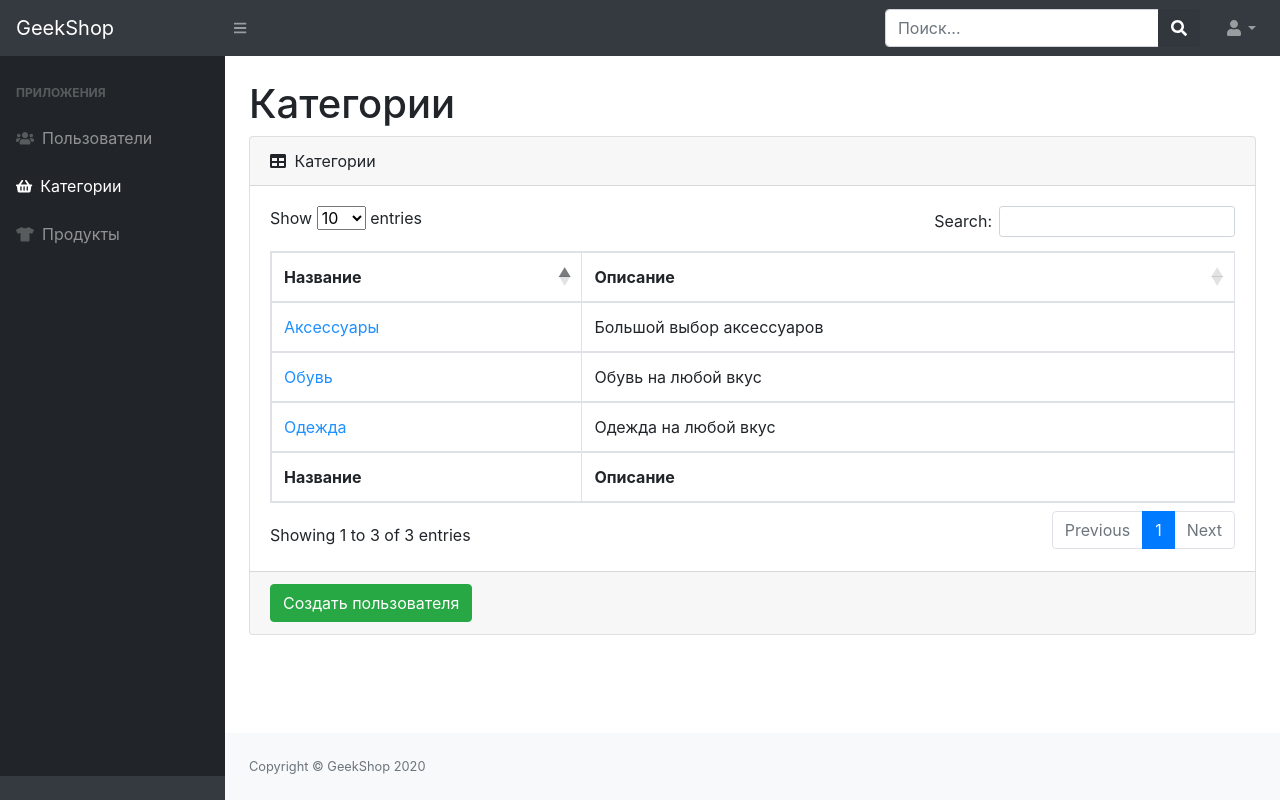
After one commit to finger-to-the-sky/geekshop-server, a Django app: page /admins-staff/categories/ in a window 1280 px wide. The commit adds this page. Run offline with Django 4.2, Linux system fonts and the light colour scheme; a user stored in the database is signed in; data comes from the database, SQL or seed files in the repository; some libraries are stand-ins or nearby versions.

Commit message:
add controller admins_categories

```diff
--- /dev/null
+++ b/geekshop/admins/templates/admins/admin-categories-read.html
@@ -0,0 +1,65 @@
+{% extends 'admins/base.html' %}
+
+{% block content %}
+      {% if messages %}
+            <div class="
+            alert alert-dismissible fade show
+            {% if messages %} alert-success {% else %} alert-warning {% endif %}" role="alert"
+                 style="margin-top: 50px;">
+                {% if messages %}
+                    {% for message in messages %}
+                        {{ message }}
+                    {% endfor %}
+                {% else %}
+                    {{ form.non_field_errors }}
+                {% endif %}
+                <button type="button" class="close" data-dismiss="alert" aria-label="Close">
+                    <span aria-hidden="true">&times;</span>
+                </button>
+            </div>
+      {% endif %}
+    <main>
+            <div class="container-fluid">
+                <h1 class="mt-4">Категории</h1>
+                <div class="card mb-4">
+                    <div class="card-header">
+                        <i class="fas fa-table mr-1"></i>
+                        Категории
+                    </div>
+                    <div class="card-body">
+                        <div class="table-responsive">
+                            <table class="table table-bordered" id="dataTable" width="100%" cellspacing="0">
+                                <thead>
+                                <tr>
+                                    <th>Название</th>
+                                    <th>Описание</th>
+                                </tr>
+                                </thead>
+                                <tfoot>
+                                <tr>
+                                    <th>Название</th>
+                                    <th>Описание</th>
+                                </tr>
+                                </tfoot>
+                                <tbody>
+                                {% for product in products_categories %}
+                                    <tr>
+                                    <td><a href="{% url 'admins_staff:admin_users_update' user.id %}" style="color: dodgerblue">
+                                        {{ product.name }}</a></td>
+                                    <td>{{ product.description }}</td>
+
+                                </tr>
+                                {% endfor %}
+                                </tbody>
+                            </table>
+                        </div>
+                    </div>
+                    <div class="card-footer">
+                        <a href="{% url 'admins_staff:admin_users_create' %}">
+                            <button class="btn btn-success">Создать пользователя</button>
+                        </a>
+                    </div>
+                </div>
+            </div>
+        </main>
+{% endblock %}
--- a/geekshop/admins/templates/admins/base.html
+++ b/geekshop/admins/templates/admins/base.html
@@ -53,7 +53,7 @@
                         </div>
                         Пользователи
                     </a>
-                    <a class="nav-link" href="index.html">
+                    <a class="nav-link" href="{% url 'admins_staff:admins_categories' %}">
                         <div class="sb-nav-link-icon">
                             <i class="fas fa-shopping-basket"></i>
                         </div>
--- a/geekshop/admins/urls.py
+++ b/geekshop/admins/urls.py
@@ -1,6 +1,6 @@
 from django.urls import path
 
-from admins.views import AdminUsers, index
+from admins.views import AdminUsers, index, AdminCategories
 
 app_name = 'admins'
 
@@ -10,4 +10,5 @@
     path('users-create/', AdminUsers.admin_users_create, name='admin_users_create'),
     path('users-update/<int:pk>/', AdminUsers.admin_users_update, name='admin_users_update'),
     path('users-delete/<int:pk>/', AdminUsers.admin_users_delete, name='admin_users_delete'),
+    path('categories/', AdminCategories.admins_categories, name='admins_categories'),
 ]
--- a/geekshop/admins/views.py
+++ b/geekshop/admins/views.py
@@ -5,6 +5,7 @@
 
 from admins.forms import UserAdminRegistrationFrom, UserAdminProfileFrom
 from users.models import User
+from products.models import ProductCategory
 
 
 
@@ -75,3 +76,62 @@
         user.save_delete()
         messages.success(request, 'Пользователь деактивирован!')
         return HttpResponseRedirect(reverse('admins_staff:admins_users'))
+
+
+class AdminCategories:
+
+    # Read Controller
+    @user_passes_test(lambda u: u.is_staff)
+    def admins_categories(request):
+        products_categories = ProductCategory.objects.all()
+
+        context = {
+            'title': 'GeekShop - Admin',
+            'products_categories': products_categories,
+        }
+        return render(request, 'admins/admin-categories-read.html', context)
+    #
+    # # Create Controller
+    # @user_passes_test(lambda u: u.is_staff)
+    # def admin_users_create(request):
+    #     if request.method == 'POST':
+    #         form = UserAdminRegistrationFrom(data=request.POST, files=request.FILES)
+    #         if form.is_valid():
+    #             form.save()
+    #             messages.success(request, 'Пользователь успешно создан!')
+    #             return HttpResponseRedirect(reverse('admins_staff:admins_users'))
+    #
+    #     else:
+    #         form = UserAdminRegistrationFrom()
+    #     context = {'title': 'Создание пользователя', 'form': form, }
+    #     return render(request, 'admins/admin-users-create.html', context)
+    #
+    # # Update controller
+    # @user_passes_test(lambda u: u.is_staff)
+    # def admin_users_update(request, pk):
+    #     selected_user = User.objects.get(id=pk)
+    #     if request.method == 'POST':
+    #         form = UserAdminProfileFrom(instance=selected_user, files=request.FILES, data=request.POST)
+    #         if form.is_valid():
+    #             form.save()
+    #             messages.success(request, 'Пользователь отредактирован!')
+    #             return HttpResponseRedirect(reverse('admins_staff:admins_users'))
+    #
+    #     else:
+    #         form = UserAdminProfileFrom(instance=selected_user)
+    #
+    #     context = {
+    #         'title': 'GeekShop - Admin',
+    #         'form': form,
+    #         'selected_user': selected_user
+    #
+    #     }
+    #     return render(request, 'admins/admin-users-update-delete.html', context)
+    #
+    # # Delete Controller
+    # @user_passes_test(lambda u: u.is_staff)
+    # def admin_users_delete(request, pk):
+    #     user = User.objects.get(id=pk)
+    #     user.save_delete()
+    #     messages.success(request, 'Пользователь деактивирован!')
+    #     return HttpResponseRedirect(reverse('admins_staff:admins_users'))
```
